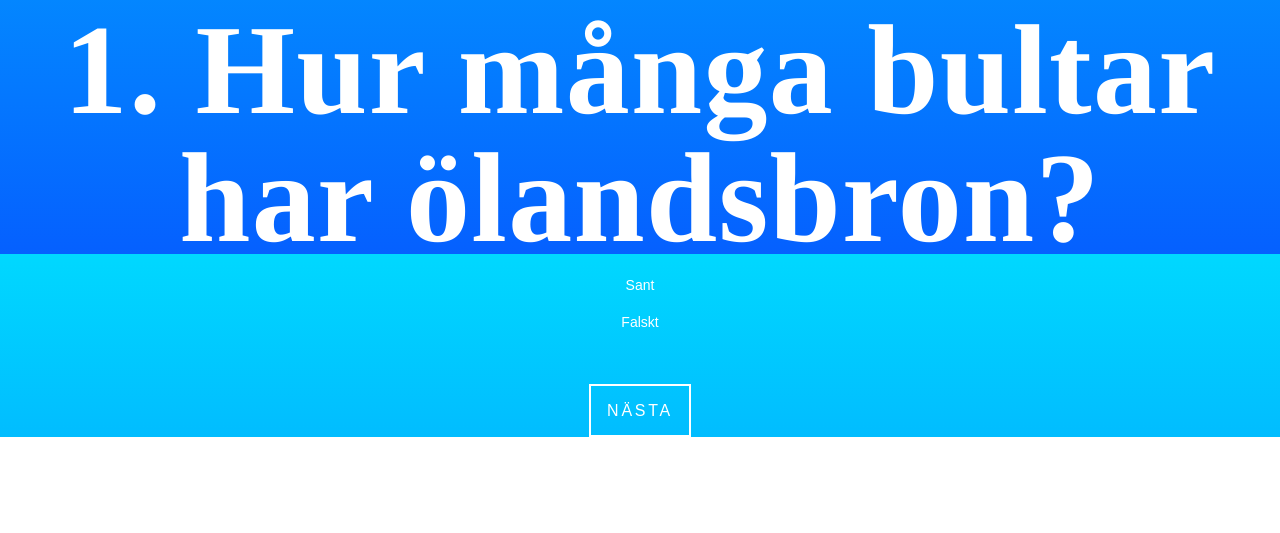
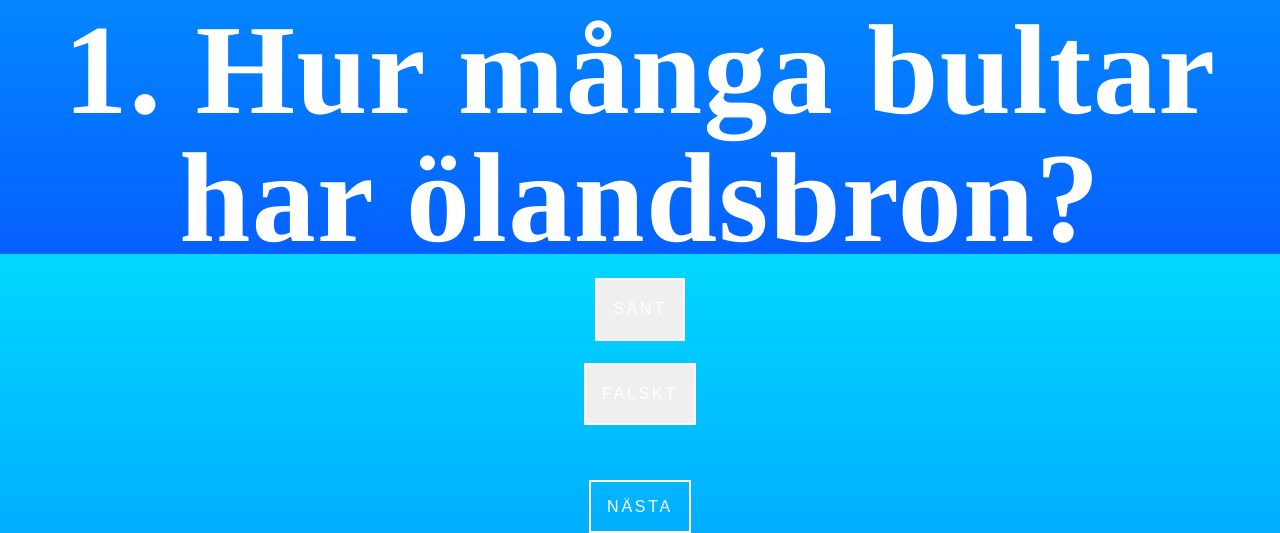
Before and after one commit to Lobsterass/quizproject, a Django app: page /quiz/1/question/1/ in a window 1280 px wide. Shown: the part 546-1079 px from the top of the page. Before the commit the page ends 983 px from the top, so only its background shows below. Run offline with Django 3.2, Linux system fonts and the light colour scheme; some libraries are stand-ins or nearby versions.

Commit message:
question1
sant falskt buttons

```diff
--- a/quiz/templates/question.html
+++ b/quiz/templates/question.html
@@ -13,9 +13,10 @@
 	<body>
 		<h1>Har ufasningen av kontanter någon inverkan på demokratin?</h1>
 		<h1>{{ question_number }}. {{ question }}</h1>
-		<p>{{ answer1 }}</p>
-		<p>{{ answer2 }}</p>
-		<p>{{ answer3 }}</p>
+		<form action="">
+		<p><input type="button" name="svar" value="{{ answer1 }}" class="button"></p>
+		<p><input type="button" name="svar" value="{{ answer2 }}" class="button"></p>
+		</form>
 		<br>
 		<br>
 		<p><a href="{% url 'completed_page' quiz_number %}" class="button">Nästa</a></p>
```
